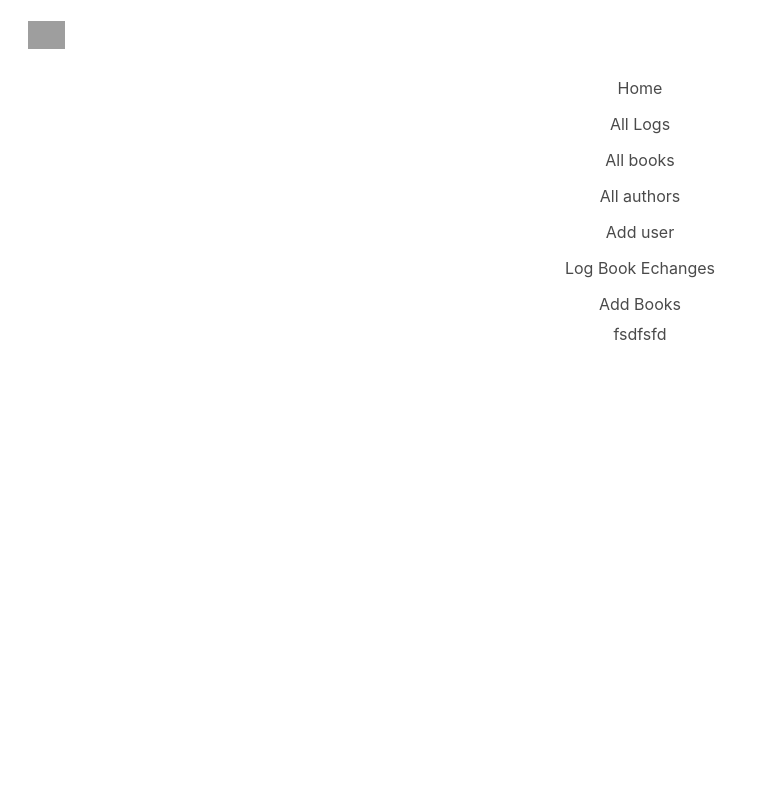
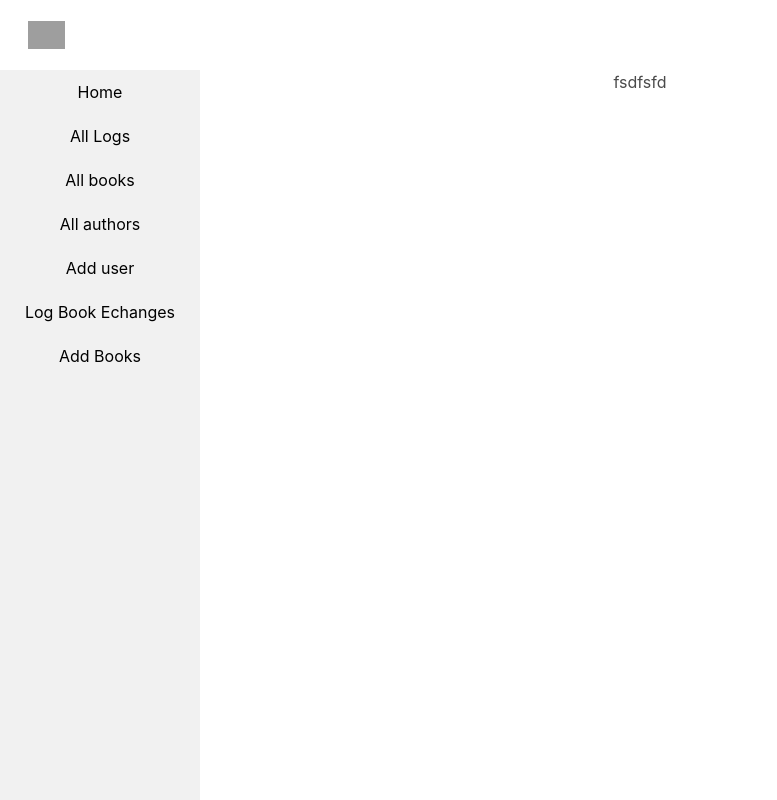
Before and after one commit to abhinavprasad47/Libra_view, a React (Create React App) app: page /User in a window 1280 px wide. Shown: the whole page, without its empty margins (0-777 px from the left). Built offline with nearby package versions, Linux system fonts and the light colour scheme; grey boxes are pictures that could not be loaded.

Commit message:
alignment

```diff
--- a/src/components/Menu.js
+++ b/src/components/Menu.js
@@ -12,7 +12,7 @@ class Menu extends Component {
     <div>
     <Router>
       <aside className="menu">
-        <ul className="menu-list">
+        <ul className="sidebar">
           <li>
             <Link to="/">Home</Link>
           </li>
```
